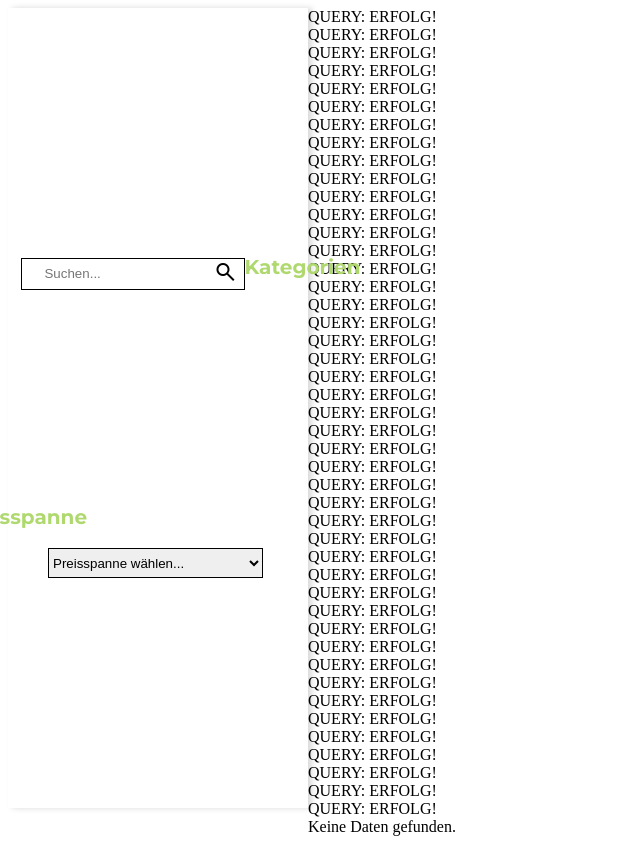
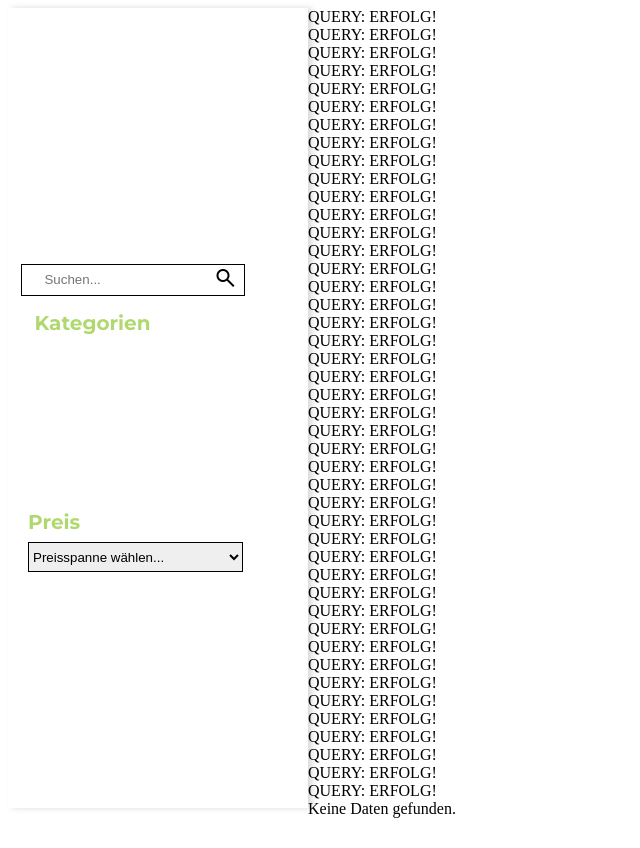
Before and after one commit to Ioannis20x/shopseite, a PHP site: page /shop/ in a window 1280 px wide. Shown: the top 848 px of the page, without its empty margins (0-640 px from the left). Run offline with PHP 8.4, Linux system fonts and the light colour scheme; data that the repository does not hold is empty.

Commit message:
FIX: Zeile mit Spaltennamen der CSV-Datei wird nicht mehr eingelesen.

```diff
--- a/import.php
+++ b/import.php
@@ -17,7 +17,9 @@ if ($conn->connect_error) {
 }
 
 // CSV-Datei einlesen und Daten importieren
+
 if (($handle = fopen("csv.csv", "r")) !== FALSE) {
+    fgetcsv($handle);
     while (($data = fgetcsv($handle, 1000, ";")) !== FALSE) {
         $produkt = $data[0];
         $preis = $data[1];
@@ -39,7 +41,6 @@ if (($handle = fopen("csv.csv", "r")) !== FALSE) {
             $preis = str_replace('.', '', $preis);
             $preis = str_replace(',', '.', $preis);
             $preis = (float)$preis;
-            //$preis = number_format($preis, 2, ',', '.');
             // Produkt in DB einfügen
             $insprodquery = "INSERT INTO produkte (produkt, preis, lager, lieferzeit, dateiname)
                 VALUES ('$produkt', '$preis', $lager, $lieferzeit, '$dateiname')";
--- a/index.php
+++ b/index.php
@@ -41,7 +41,7 @@
                 ?>
             </div>
         </div>
-        <h2 id="h2price">Preisspanne</h2>
+        <h2 id="h2price">Preis</h2>
         <div id="pricefilter">
             <select name="prices" id="prices" onchange="this.form.submit()">
                 <option value="" selected>Preisspanne wählen...</option>
@@ -126,123 +126,6 @@
     </div>
 
 
-    <!-- <script>
-        // Alle Checkboxen auswählen
-        const checkboxes = document.querySelectorAll('input[type="checkbox"]');
-        var handycb = document.getElementById("handycb");
-        var huaweicb = document.getElementById("huaweicb");
-        var laptopcb = document.getElementById("laptopcb");
-        var monitorcb = document.getElementById("monitorcb");
-        var sonstcb = document.getElementById("sonstcb");
-
-        function uncheckall(kat) {
-            switch (kat) {
-                case 1:
-                    huaweicb.disabled = true;
-                    break;
-                case 2:
-                    localStorage.clear("handycb");
-                    localStorage.clear("laptopcb");
-                    localStorage.clear("monitorcb");
-                    localStorage.clear("sonstcb");
-                    break;
-                case 3:
-                    localStorage.clear("handycb");
-                    localStorage.clear("huaweicb");
-                    localStorage.clear("monitorcb");
-                    localStorage.clear("sonstcb");
-                    break;
-                case 4:
-                    localStorage.clear("handycb");
-                    localStorage.clear("laptopcb");
-                    localStorage.clear("huaweicb");
-                    localStorage.clear("sonstcb");
-                    break;
-                case 5:
-                    localStorage.clear("handycb");
-                    localStorage.clear("laptopcb");
-                    localStorage.clear("huaweicb");
-                    localStorage.clear("monitorcb");
-                    break;
-            }
-        }
-
-        document.addEventListener("DOMContentLoaded", function() {
-
-
-            // Überprüfen, ob die Checkboxen im localStorage gespeichert sind und den Haken entsprechend setzen
-            if (localStorage.getItem("handycb") === "true") {
-                handycb.checked = true;
-            }
-            if (localStorage.getItem("huaweicb") === "true") {
-                huaweicb.checked = true;
-            }
-            if (localStorage.getItem("laptopcb") === "true") {
-                laptopcb.checked = true;
-            }
-            if (localStorage.getItem("monitorcb") === "true") {
-                monitorcb.checked = true;
-            }
-            if (localStorage.getItem("sonstcb") === "true") {
-                sonstcb.checked = true;
-            }
-
-            // HANDY
-            handycb.addEventListener("change", function() {
-                localStorage.setItem("handycb", handycb.checked);
-                if (handycb.checked) {
-                    uncheckall(1);
-                    window.location.replace(window.location.href + "?kategorie=handys");
-                } else {
-                    window.location.replace("http://localhost/shop")
-                }
-            });
-
-            // HUAWEI
-            huaweicb.addEventListener("change", function() {
-                localStorage.setItem("huaweicb", huaweicb.checked);
-                if (huaweicb.checked) {
-                    uncheckall(1);
-                    window.location.replace(window.location.href + "?kategorie=huawei");
-                } else {
-                    window.location.replace("http://localhost/shop")
-                }
-            });
-
-            // LAPTOP
-            laptopcb.addEventListener("change", function() {
-                localStorage.setItem("laptopcb", laptopcb.checked);
-                if (laptopcb.checked) {
-                    window.location.replace(window.location.href + "?kategorie=laptop");
-                } else {
-                    window.location.replace("http://localhost/shop")
-                }
-            });
-
-            // MONITOR
-            monitorcb.addEventListener("change", function() {
-                localStorage.setItem("monitorcb", monitorcb.checked);
-                if (monitorcb.checked) {
-                    window.location.replace(window.location.href + "?kategorie=monitor");
-                } else {
-                    window.location.replace("http://localhost/shop")
-                }
-            });
-
-            // SONST
-            sonstcb.addEventListener("change", function() {
-                localStorage.setItem("sonstcb", sonstcb.checked);
-                if (sonstcb.checked) {
-                    window.location.replace(window.location.href + "?kategorie=sonstiges");
-                } else {
-                    window.location.replace("http://localhost/shop")
-                }
-            });
-        });
-
-
-        // Event-Listener für jede Checkbox hinzufügen
-    </script> -->
 </body>
 
 </html>
--- a/style.css
+++ b/style.css
@@ -181,7 +181,7 @@ input:focus {
     height: auto !important;
     min-height: 150px;
     margin-top: 2.375em;
-    margin-left: 4em;
+    margin-left: 3.25em;
 }
 
 
@@ -212,23 +212,24 @@ button[type="submit"] {
 #h2price {
     display: inline-block;
     position: absolute;
-    margin-left: -10em;
+    margin-left: -6.5em;
     border: none;
 }
 
 #h2kat {
     display: inline-block;
     position: absolute;
-    margin-right: 5em;
+    margin-top: 3.375em;
+    margin-left:-10.5em;
     text-align: left;
     border: none;
 }
 
 #prices {
     height: 30px;
-    margin-top: 60px;
+    margin-top: 3.625em;
     width: 215px;
-    margin-left: 40px;
+    margin-left: 1.5em;
     display: block;
     border: solid 1px;
 
```
